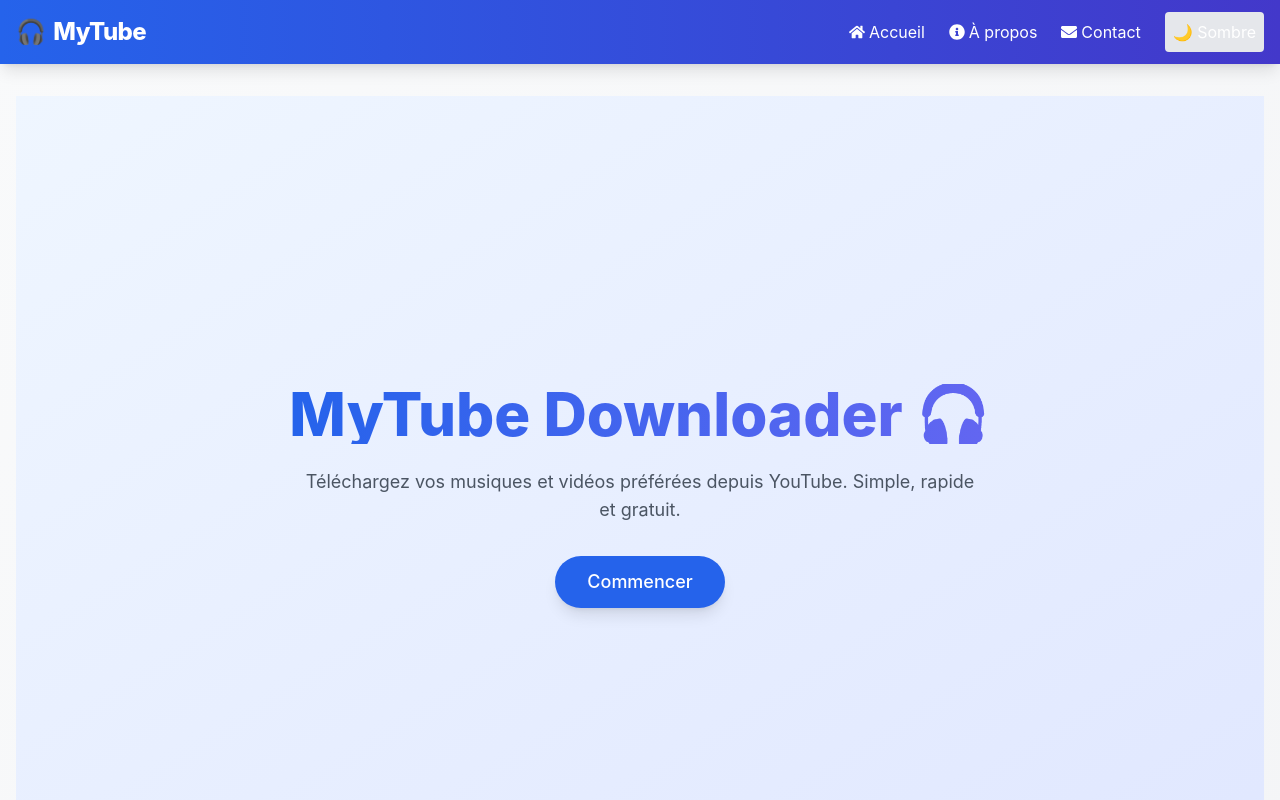
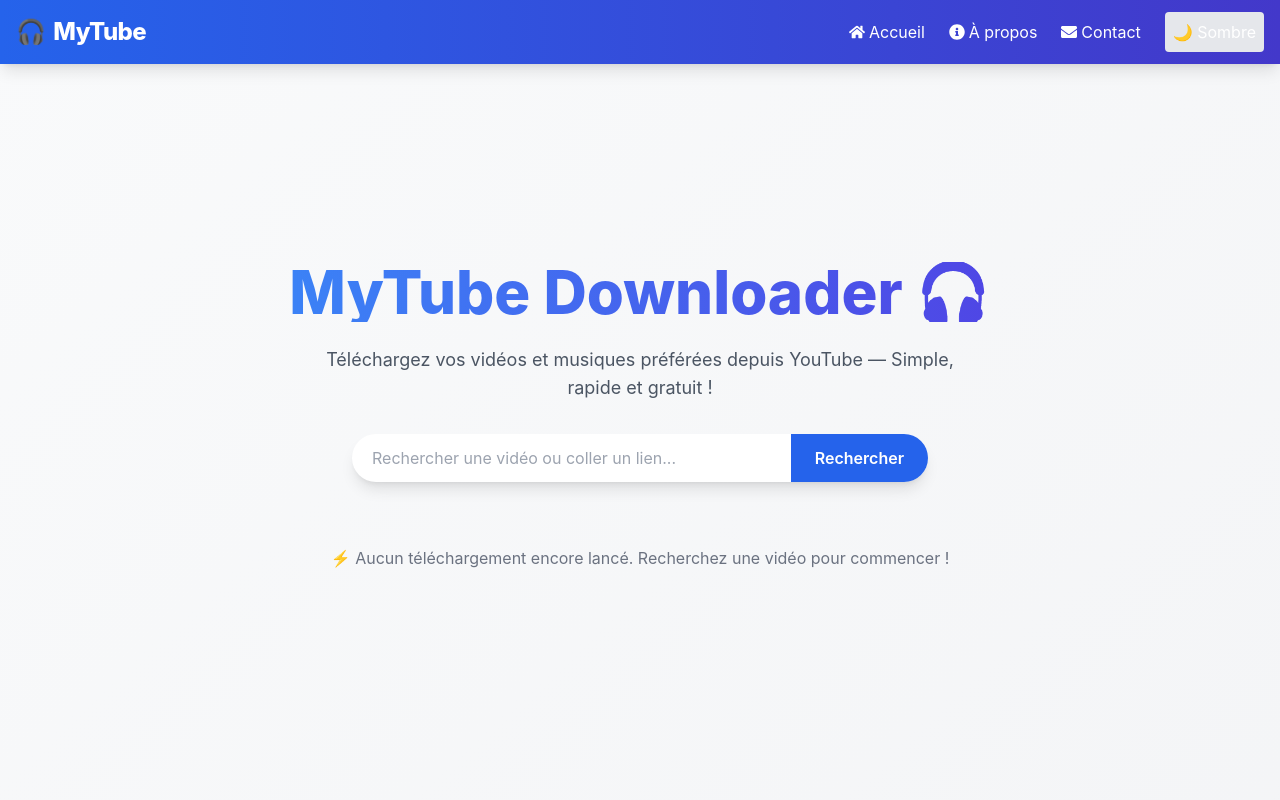
Before and after one commit to Crazynotdev/My-Tube, a Next.js app: page / in a window 1280 px wide. Shown: the top 800 px of the page. Built offline with nearby package versions, Linux system fonts and the light colour scheme.

Commit message:
Update page.tsx

```diff
--- a/app/page.tsx
+++ b/app/page.tsx
@@ -1,28 +1,49 @@
-import Link from "next/link";
+"use client";
 
-export const metadata = {
-  title: "MyTube - Téléchargez Musique et Vidéos Gratuitement",
-  description:
-    "Téléchargez vos vidéos et musiques préférées depuis YouTube — Simple, rapide et gratuit.",
-};
+import { useState } from "react";
+import { motion } from "framer-motion";
 
 export default function HomePage() {
+  const [query, setQuery] = useState("");
+
   return (
-    <section className="min-h-screen flex flex-col items-center justify-center text-center bg-gradient-to-br from-blue-50 to-indigo-100 dark:from-gray-900 dark:to-gray-950 px-6">
-      <h1 className="text-5xl md:text-6xl font-extrabold mb-6 text-transparent bg-clip-text bg-gradient-to-r from-blue-600 to-indigo-500">
+    <motion.div
+      className="flex flex-col items-center justify-center min-h-[80vh] text-center px-4"
+      initial={{ opacity: 0 }}
+      animate={{ opacity: 1 }}
+      transition={{ duration: 0.8 }}
+    >
+      <h1 className="text-5xl md:text-6xl font-extrabold mb-6 text-transparent bg-clip-text bg-gradient-to-r from-blue-500 to-indigo-600">
         MyTube Downloader 🎧
       </h1>
       <p className="text-lg text-gray-600 dark:text-gray-300 mb-8 max-w-2xl">
-        Téléchargez vos musiques et vidéos préférées depuis YouTube. Simple,
-        rapide et gratuit.
+        Téléchargez vos vidéos et musiques préférées depuis YouTube — Simple, rapide et gratuit !
       </p>
 
-      <Link
-        href="/search"
-        className="bg-blue-600 hover:bg-blue-700 text-white px-8 py-3 rounded-full text-lg font-medium transition-all shadow-lg hover:shadow-blue-500/40"
+      <div className="flex w-full max-w-xl bg-white dark:bg-gray-800 shadow-lg rounded-full overflow-hidden">
+        <input
+          type="text"
+          placeholder="Rechercher une vidéo ou coller un lien..."
+          value={query}
+          onChange={(e) => setQuery(e.target.value)}
+          className="flex-1 px-5 py-3 focus:outline-none bg-transparent text-gray-800 dark:text-gray-100"
+        />
+        <button
+          onClick={() => alert(`Recherche de "${query}"`)}
+          className="bg-blue-600 hover:bg-blue-700 text-white px-6 py-3 font-semibold transition-all"
+        >
+          Rechercher
+        </button>
+      </div>
+
+      <motion.div
+        className="mt-16 text-gray-500 dark:text-gray-400"
+        initial={{ opacity: 0 }}
+        whileInView={{ opacity: 1 }}
+        transition={{ delay: 0.4 }}
       >
-        Commencer
-      </Link>
-    </section>
+        ⚡ Aucun téléchargement encore lancé. Recherchez une vidéo pour commencer !
+      </motion.div>
+    </motion.div>
   );
 }
```
